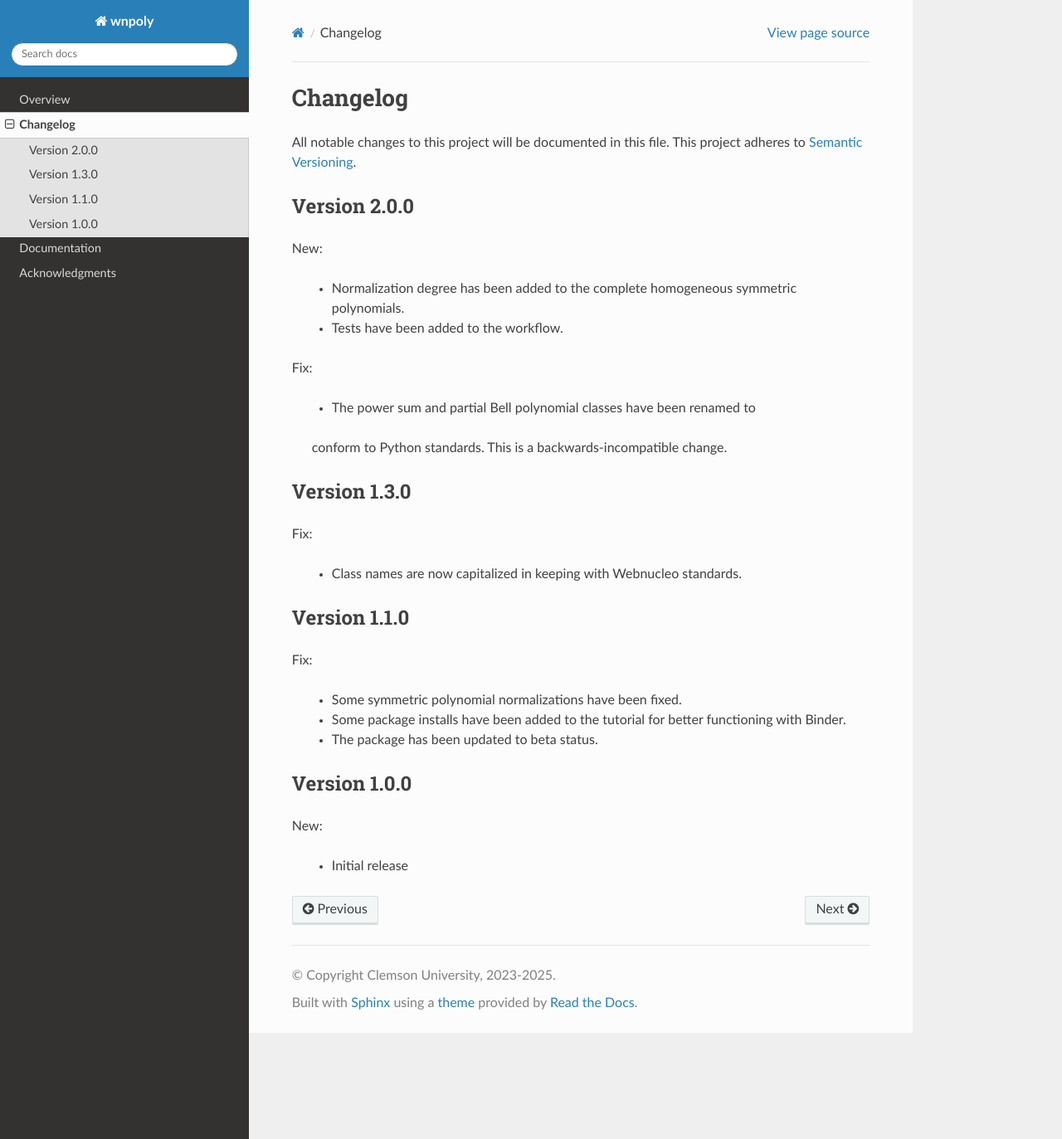
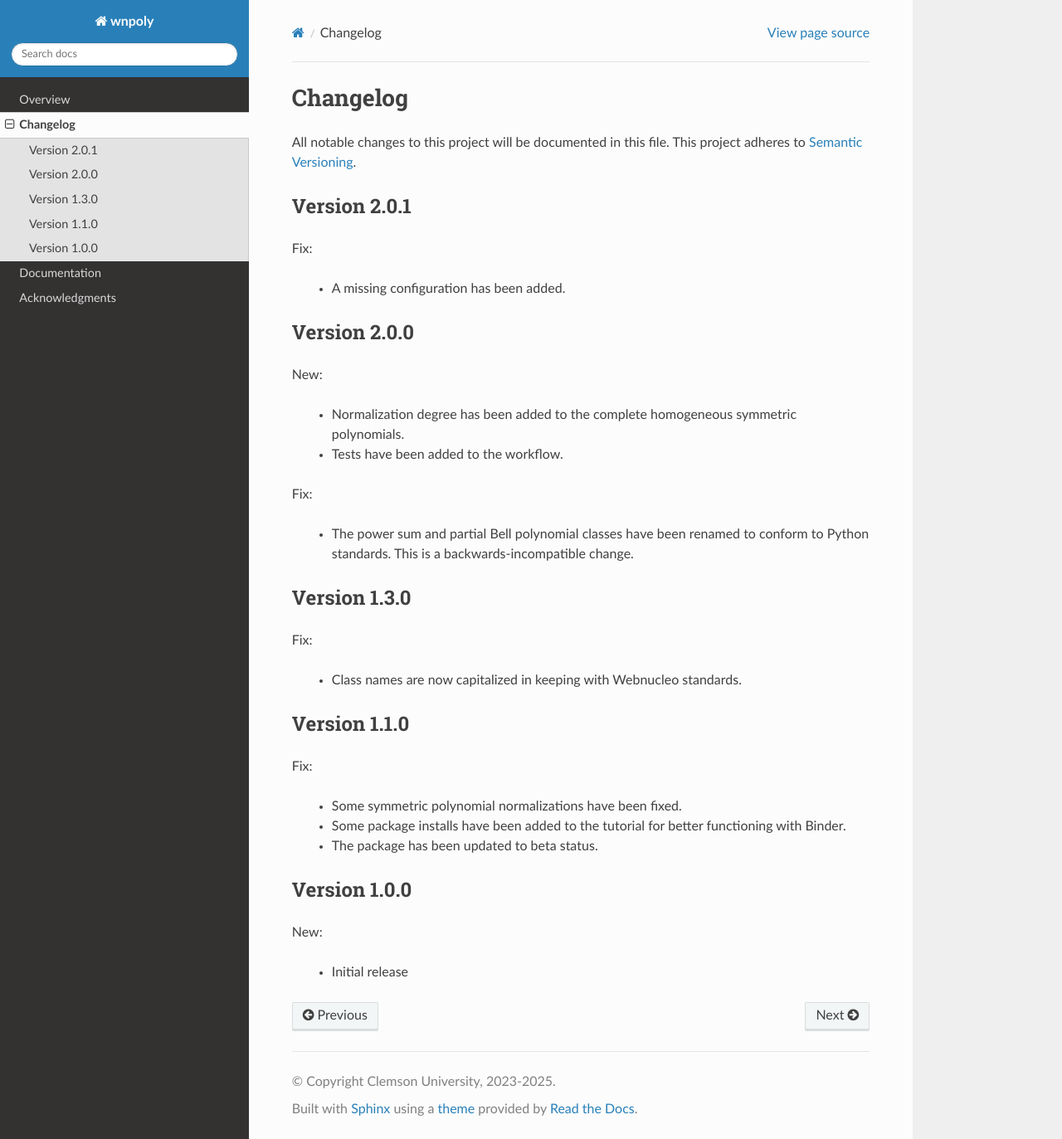
Before and after one commit to mbradle/wnpoly, a Sphinx documentation site: the page built from doc/source/changelog.rst, in a window 1280 px wide and 1373 px high. Shown: the whole window at 83% size. Built offline with Sphinx 7.4.7 and the Read the Docs theme 3.1.0, drawn with Linux system fonts in a browser that asks for light colours.

Commit message:
Add missing requirement.  Uddate version.

```diff
--- a/doc/requirements.txt
+++ b/doc/requirements.txt
@@ -1,3 +1,4 @@
 numpy
 scipy
+sphinx_rtd_theme
 #readthedocs-sphinx-search==0.1.1
--- a/doc/source/changelog.rst
+++ b/doc/source/changelog.rst
@@ -3,6 +3,13 @@ Changelog
 
 All notable changes to this project will be documented in this file.  This
 project adheres to `Semantic Versioning <http://semver.org/spec/v2.0.0.html>`_.
+
+Version 2.0.1
+-------------
+
+Fix:
+
+  * A missing configuration has been added.
 
 Version 2.0.0
 -------------
@@ -15,8 +22,7 @@ New:
 
 Fix:
 
-  * The power sum and partial Bell polynomial classes have been renamed to
-  conform to Python standards.  This is a backwards-incompatible change.
+  * The power sum and partial Bell polynomial classes have been renamed to conform to Python standards.  This is a backwards-incompatible change.
 
 Version 1.3.0
 -------------
--- a/wnpoly/__about__.py
+++ b/wnpoly/__about__.py
@@ -14,6 +14,6 @@ __title__ = "wnpoly"
 __summary__ = (
     "Python project to compute polynomials useful for Webnucleo projects"
 )
-__version__ = "2.0.0"
+__version__ = "2.0.1"
 __author__ = "Clemson University"
 __copyright__ = "Clemson University, 2023-2025"
```
Also changed, not shown: 1 other file.
